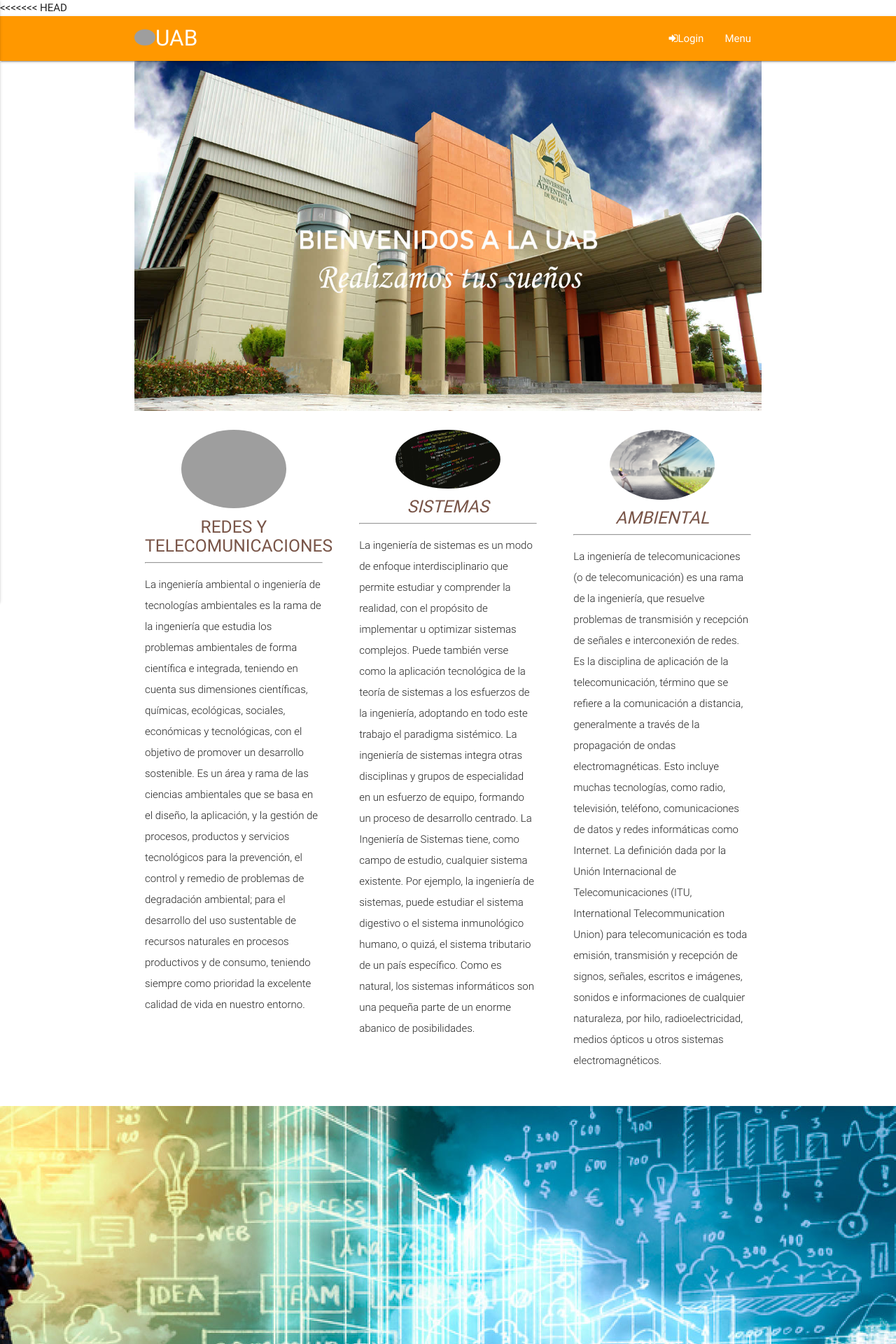
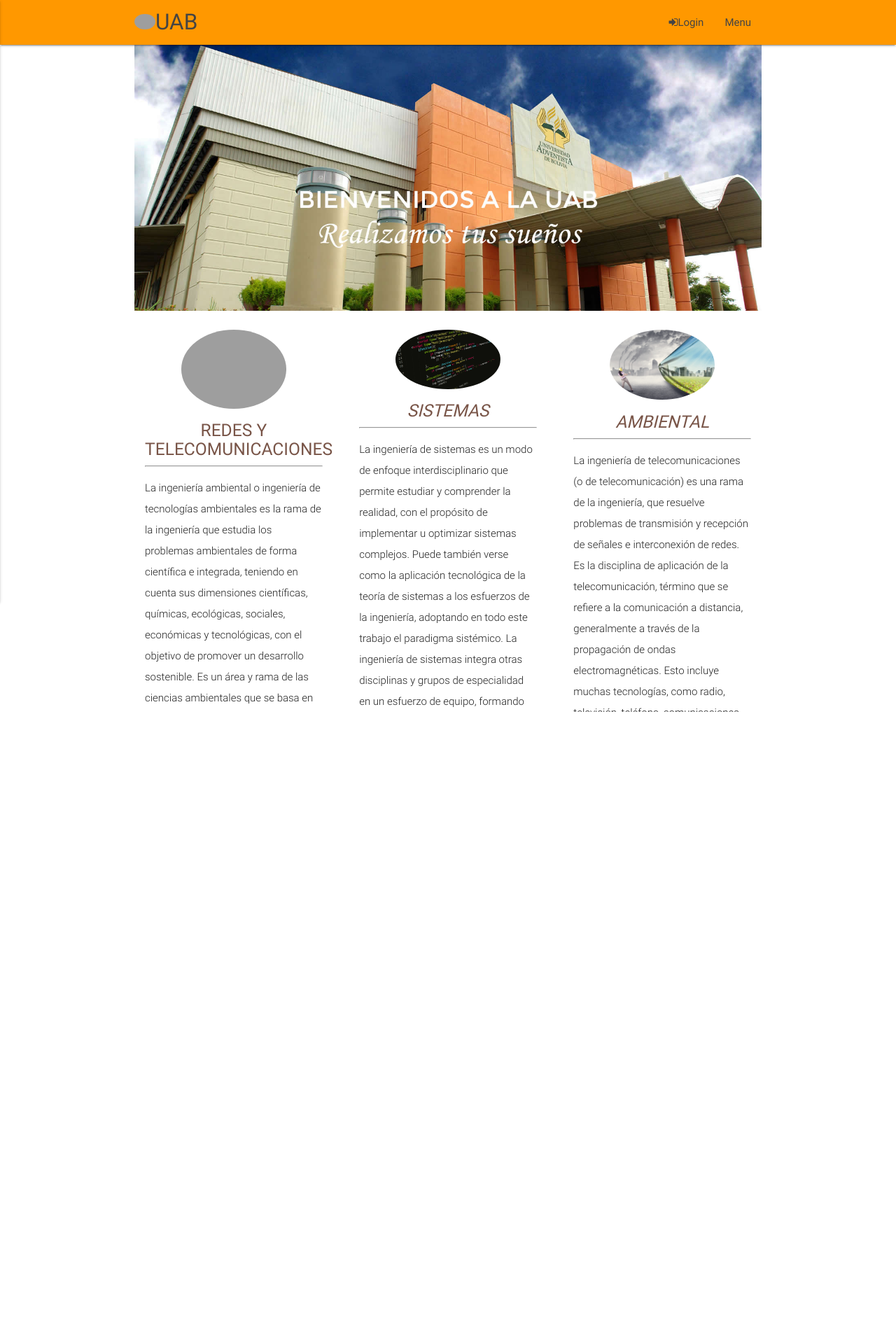
Before and after one commit to the-uab/webingenieria, a PHP site: page / in a window 1280 px wide. Shown: the top 1920 px of the page at 70% size. After the commit the page ends 1017 px from the top, so only its background shows below. Run offline with PHP 8.4, Linux system fonts and the light colour scheme; some libraries are stand-ins or nearby versions; grey boxes are pictures that could not be loaded.

Commit message:
terminnado

```diff
--- a/index.php
+++ b/index.php
@@ -1,115 +1,5 @@
-<<<<<<< HEAD
 <?php
   include 'view/headerIn.php';
   include 'view/bodyIn.php';
   include 'view/footerIn.php';
 ?>
-=======
-<!DOCTYPE html>
-<html>
-    <head>
-        <meta charset="UFT-8">
-        <title> Pagina principal </title>
-        <link href="css/materialize.min.css" rel="stylesheet">
-    </head>
-    <body>
-    <nav>
-    <div class="nav-wrapper orange darken-2">
-        <a href="index.php" class="brand-logo"><img src="images/logoing.jpg" width="60" height="60">Facultad de Ingeniería</a>
-        <ul id="nav-mobile" class="right hide-on-med-and-down">
-        <li><a href="index.php">Inicio</a></li>
-        <li><a href="view/contactos.html">Contactos</span></a></li>
-        <li><a href="view/mision.php">Historia</a></li>
-        <li><a href="view/login.html">Iniciar Sesión<span class="new badge"></a></li>
-        </ul>
-    </div>
-    </nav>
-      <div class="parallax-container">
-    <div class="parallax"><img src="images/parallax1.jpg"></div>
-  </div>
-  <div class="section white">
-    <div class="row container">
-      <h2 class="header">Parallax</h2>
-      <p class="grey-text text-darken-3 lighten-3">Parallax is an effect where the background content or image in this case, is moved at a different speed than the foreground content while scrolling.</p>
-    </div>
-  </div>
-  <div class="parallax-container">
-    <div class="parallax"><img src="images/parallax2.jpg"></div>
-  </div>
-    <div class="container">
-
-    <div class="row">
-
-      <div class="col s4">
-        <img src="images/logoing.jpg" width="230" class="circle responsive-img"><br>
-        Ingenieria de Sistemas
-      </div>
-      <div class="col s4">
-        <img src="images/logoing.jpg" width="230" class="circle responsive-img"><br>
-        Ingenieria en Redes y Telecomunicaciones
-        <!-- Promo Content 2 goes here -->
-      </div>
-      <div class="col s4">
-        <img src="images/logoing.jpg" width="230" class="circle responsive-img"><br>
-        Ingenieria Ambiental
-        <!-- Promo Content 3 goes here -->
-      </div>
-
-    </div>
-    <div class="jumbotron text-center">
-
-        <p>Tu Presente y tu futuro</p>
-    </div>
-    <div class="container">
-        <div class="grid-example col s12">
-        <h2>NUESTRAS CARRERAS</h2>
-        </div>
-        <div class="row">
-            <div class="col-sm-4">
-            <h3>Ingenieria de Sistemas</h3>
-            <p>La carrera del futuro</p>
-            <p>Cálculo precisión y simetria adelante ingeniería</p>
-            </div>
-            <div class="col-sm-4">
-            <h3>Ingenieria en Redes y Telecomunicaciones</h3>
-            <p>Radio y television </p>
-            <p>instalacion de redes inalambricas</p>
-            </div>
-            <div class="col-sm-4">
-            <h3>Ingenieria Ambiental</h3>
-            <p>Tratamientode aguas</p>
-            <p>Impacto ambiental</p>
-            </div>
-        </div>
-    </div>
-    <!-- Page Content goes here -->
-      </div>
-        <footer class="page-footer orange darken-2">
-          <div class="container" >
-            <div class="row">
-              <div class="col l6 s12">
-                <h5 class="white-text">Facultad de Ingenieria</h5>
-                <p class="grey-text text-lighten-4">Trabajando para la creación de nuevas tecnologias para el servicio a Dios.</p>
-              </div>
-              <div class="col l4 offset-l2 s12">
-                <h5 class="white-text">Enlaces</h5>
-                <ul>
-                  <li><a class="grey-text text-lighten-3" href="http://www.facebook.com/ingenieriauab">Facebook</a></li>
-                  <li><a class="grey-text text-lighten-3" href="#!">Youtube</a></li>
-                  <li><a class="grey-text text-lighten-3" href="#!">Correo Electrónico</a></li>
-                </ul>
-              </div>
-            </div>
-          </div>
-          <div class="footer-copyright">
-            <div class="container">
-            © 2017 Copyright DidSoft
-            <a class="grey-text text-lighten-4 right" href="www.uab.edu.bo">UAB</a>
-            </div>
-          </div>
-        </footer>
-    <script src="js/jquery.js"></script>
-    <script src="js/materialize.min.js"></script>
-    </body>
-</html>
->>>>>>> a3dd19ab720c6dcb8da9e173af45913fc51b96f2
```
